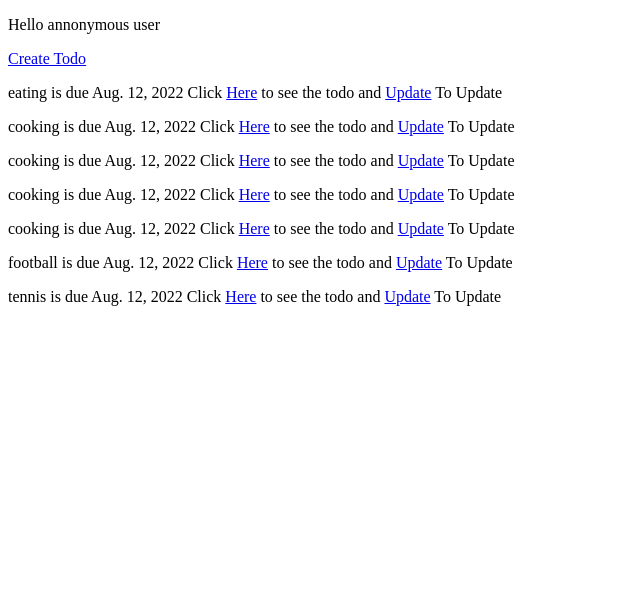
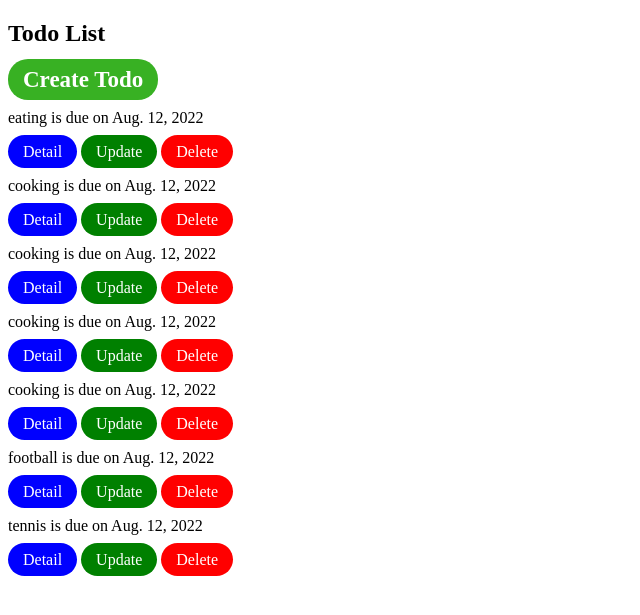
Before and after one commit to ObodoakorDavid/Django-Todo-List, a Django app: page / in a window 1280 px wide. Shown: the top 615 px of the page, without its empty margins (0-640 px from the left). Run offline with Django 4.2, Linux system fonts and the light colour scheme; data comes from the database, SQL or seed files in the repository; both versions use the stored data as it was after the commit.

Commit message:
added some styles

```diff
--- a/todo/templates/todo/todo_list.html
+++ b/todo/templates/todo/todo_list.html
@@ -7,9 +7,66 @@
     <meta http-equiv="X-UA-Compatible" content="IE=edge" />
     <meta name="viewport" content="width=device-width, initial-scale=1.0" />
     <title>Document</title>
+    <style>
+      .detail,
+      .update,
+      .delete,
+      .create {
+        text-decoration: none;
+        color: white;
+        padding: 8px 15px;
+        border-radius: 20px;
+      }
+
+      .detail {
+        background-color: blue;
+      }
+      .detail:hover {
+        color: blue;
+        background-color: white;
+        border: 1px solid blue;
+        font-weight: bold;
+      }
+      .update {
+        background-color: green;
+      }
+      .update:hover {
+        color: green;
+        background-color: white;
+        border: 1px solid green;
+        font-weight: bold;
+      }
+      .delete {
+        background-color: red;
+      }
+      .delete:hover {
+        color: red;
+        background-color: white;
+        border: 1px solid red;
+        font-weight: bold;
+      }
+
+      .create {
+        text-decoration: none;
+        font-size: 23px;
+        font-weight: bold;
+        background-color: rgb(56, 177, 35);
+      }
+
+      .create:hover {
+        color: rgb(56, 177, 35);
+        background-color: white;
+        border: 1px solid rgb(56, 177, 35);
+        font-weight: bold;
+      }
+
+      .br {
+        margin-top: 150px;
+      }
+    </style>
   </head>
   <body>
-    {% if request.user.is_authenticated %}
+    <!-- {% if request.user.is_authenticated %}
 
     <p>Hello {{request.user.username}}</p>
 
@@ -17,18 +74,20 @@
 
     <p>Hello annonymous user</p>
 
-    {% endif %}
+    {% endif %} -->
 
-    <a href="/todo_create">Create Todo</a>
+    <h2>Todo List</h2>
+
+    <a class="create" href="/todo_create">Create Todo</a>
 
     {% for eachTodo in todolist %}
 
-    <p>
-      {{eachTodo.name}} is due {{eachTodo.due_date}} Click
-      <a href="/{{ eachTodo.id}}">Here</a> to see the todo and
-      <a href="/{{eachTodo.id}}/todo_update">Update</a> To Update
-    </p>
+    <p>{{eachTodo.name}} is due on {{eachTodo.due_date}}</p>
 
-    {% endfor %}
+    <a class="detail" href="/{{ eachTodo.id}}">Detail</a>
+    <a class="update" href="/{{eachTodo.id}}/todo_update">Update</a>
+    <a class="delete" href="/{{eachTodo.id}}/todo_delete">Delete</a>
+
+    {% endfor %} <br class="br" />
   </body>
 </html>
--- a/todo/views.py
+++ b/todo/views.py
@@ -52,9 +52,6 @@
 
 
 def todo_delete(request, id):
-    todo = Todo.objects.delete(id=id)
-    form = Todoform(request.POST or None, instance=todo)
+    todo = Todo.objects.get(id=id)
+    todo.delete()
     return redirect('/')
-    context = {'form': form}
-
-    return render(request, 'todo/todo_delete.html', context)
```
Also changed, not shown: db.sqlite3.
